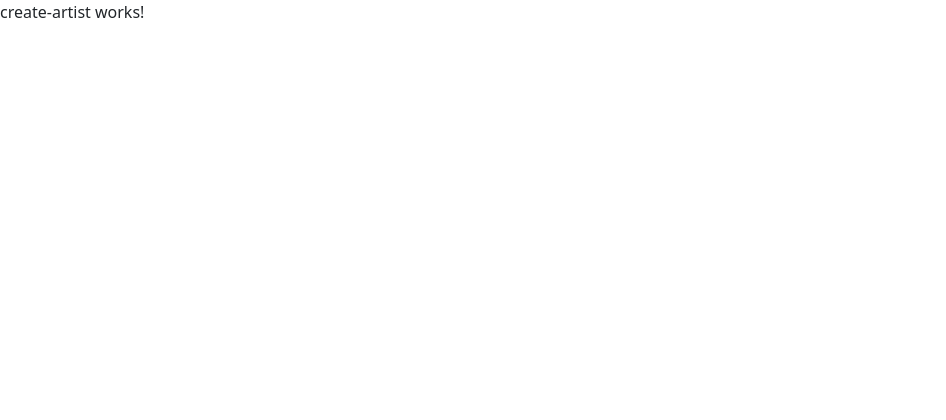
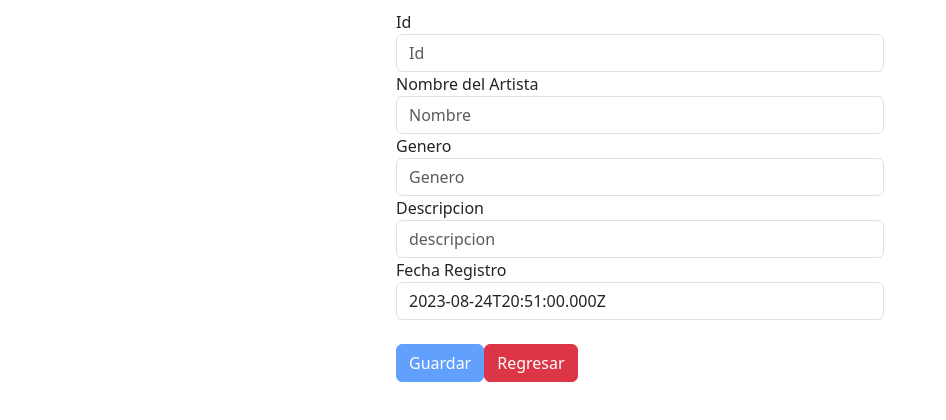
Before and after one commit to Chauxxx06/LaRockola-Frontend, an Angular app: page /artist in a window 1280 px wide. Both pictures are taken after a click on the button "Agregar Usuario". Shown: the top 420 px of the page, without its empty margins (0-946 px from the left). Built offline with nearby package versions, Linux system fonts and the light colour scheme; no server answers.

Commit message:
dev create, list and delete for Artist

```diff
--- a/src/app/artists/artists.module.ts
+++ b/src/app/artists/artists.module.ts
@@ -1,5 +1,6 @@
 import { NgModule } from '@angular/core';
 import { CommonModule } from '@angular/common';
+import { FormsModule, ReactiveFormsModule } from '@angular/forms';
 
 import { ArtistsRoutingModule } from './artists-routing.module';
 import { CreateArtistComponent } from './view/create-artist/create-artist.component';
@@ -15,7 +16,9 @@ import { EditArtistComponent } from './view/edit-artist/edit-artist.component';
   ],
   imports: [
     CommonModule,
-    ArtistsRoutingModule
+    ArtistsRoutingModule,
+    FormsModule,
+    ReactiveFormsModule,
   ]
 })
 export class ArtistsModule { }
--- a/src/app/artists/view/create-artist/create-artist.component.html
+++ b/src/app/artists/view/create-artist/create-artist.component.html
@@ -1 +1,50 @@
-<p>create-artist works!</p>
+<div class="container" style="max-width: 40%; margin-top: 10px;">
+    <form [formGroup]="formNew" (ngSubmit)="postForm(formNew.getRawValue())">
+        <div class="form-group">
+            <label for="FormControlInput2">Id</label>
+            <input type="text" class="form-control" placeholder="Id" formControlName="idArtista">
+            <div *ngIf="formNew.get('idArtista')?.invalid && formNew.get('idArtista')?.dirty" class="alert alert-danger mt-2">
+                el id es obligatorio
+            </div>
+        </div>
+
+        <div class="form-group">
+            <label for="FormControlInput3">Nombre del Artista</label>
+            <input type="text" class="form-control" placeholder="Nombre" formControlName="nombreArtista">
+            <div *ngIf="formNew.get('nombreArtista')?.invalid && formNew.get('nombreArtista')?.dirty" class="alert alert-danger mt-2">
+                el nombre es obligatorio
+            </div>
+        </div>
+
+        <div class="form-group">
+            <label for="FormControlInput4">Genero</label>
+            <input type="text" class="form-control" placeholder="Genero" formControlName="generoArtista">
+            <div *ngIf="formNew.get('generoArtista')?.invalid && formNew.get('generoArtista')?.dirty" class="alert alert-danger mt-2">
+                el genero es obligatorio
+            </div>
+        </div>
+
+        <div class="form-group row">
+            <div class="col">
+                <label for="FormControlInput5">Descripcion</label>
+                <input type="text" class="form-control" placeholder="descripcion" formControlName="descripcionArtista">
+            </div>
+        </div>
+
+        <div class="form-group">
+            <label for="FormControlInput4">Fecha Registro</label>
+            <input type="text" class="form-control" placeholder="fecha" formControlName="fechaRegistro" [ngModel]="getCurrentDate()"readonly>
+            <div *ngIf="formNew.get('fechaRegistro')?.invalid && formNew.get('fechaRegistro')?.dirty" class="alert alert-danger mt-2">
+                fecha obligatoria
+            </div>
+        </div>
+
+
+        <br>
+        <button type="submit" class="btn btn-primary" [disabled]="formNew.get('idArtista')?.invalid || formNew.get('nombreArtista')?.invalid || formNew.get('generoArtista')?.invalid || formNew.get('fechaRegistro')?.invalid">Guardar</button>
+        <button type="button" class="btn btn-danger" (click)="return()">Regresar</button>
+
+
+    </form>
+
+</div>
--- a/src/app/artists/view/create-artist/create-artist.component.ts
+++ b/src/app/artists/view/create-artist/create-artist.component.ts
@@ -1,6 +1,7 @@
 import { Component } from '@angular/core';
-import { FormControl, FormGroup, Validators } from '@angular/forms';
+import { FormBuilder, FormControl, FormGroup, Validators } from '@angular/forms';
 import { Router } from '@angular/router';
+import { Artist } from 'src/app/models/artist/Artist.interface';
 import { ArtistService } from 'src/app/services/artist.service';
 
 @Component({
@@ -10,22 +11,41 @@ import { ArtistService } from 'src/app/services/artist.service';
 })
 export class CreateArtistComponent {
 
+  // formNew = new FormGroup<any>({
+  //   idArtista: new FormControl('', Validators.required),
+  //   nombreArtista: new FormControl('', Validators.required),
+  //   generoArtista: new FormControl('', Validators.required),
+  //   descripcionArtista: new FormControl('', Validators.required),
+  //   fechaRegistro: new FormControl('', Validators.required)
+  // })
+
   constructor(
     private artistService: ArtistService,
     private router:Router,
   ) {}
 
   formNew = new FormGroup<any>({
-    id: new FormControl('', Validators.required),
-    nombre: new FormControl('', Validators.required),
-    genero: new FormControl('', Validators.required),
-    descripcion: new FormControl('', Validators.required),
-    fechaRegistro: new FormControl('', Validators.required),
-    telefono: new FormControl('', Validators.required),
-    fechanacimiento: new FormControl('', Validators.required),
-    password: new FormControl('', Validators.required),
-    estado: new FormControl('', Validators.required),
-    token: new FormControl('', Validators.required)
+    idArtista: new FormControl('', Validators.required),
+    nombreArtista: new FormControl('', Validators.required),
+    generoArtista: new FormControl('', Validators.required),
+    descripcionArtista: new FormControl('', Validators.required),
+    fechaRegistro: new FormControl('', Validators.required)
   })
 
+  public postForm(form:Artist) {
+    this.artistService.addArtist(form).subscribe(data => {
+      let response: Artist = data;
+    });
+  }
+
+public return() {
+  this.router.navigate(['artist'])
 }
+
+public getCurrentDate(): string {
+  const now: Date = new Date();
+  const utcNow: Date = new Date(Date.UTC(now.getUTCFullYear(), now.getUTCMonth(), now.getUTCDate(), now.getUTCHours(), now.getUTCMinutes()));
+  return utcNow.toISOString();
+}
+
+}
--- a/src/app/artists/view/list-artist/list-artist.component.html
+++ b/src/app/artists/view/list-artist/list-artist.component.html
@@ -1,5 +1,5 @@
 <div class="container" style="margin-top: 40px;">
-    <button type="button" class="btn btn-primary" style="float: initial; margin-bottom: 10px;" (click)="addUser()">Agregar Usuario</button>
+    <button type="button" class="btn btn-primary" style="float: initial; margin-bottom: 10px;" (click)="addArtist()">Agregar Usuario</button>
 
     <div class="card" style="margin-bottom: 10px;">
 
@@ -13,6 +13,7 @@
                 <th scope="col">Nombre</th>
                 <th scope="col">Genero</th>
                 <th scope="col">Descripcion</th>
+                <th scope="col">Fecha Actualizacion</th>
                 <th></th>
               </tr>
             </thead>
@@ -21,9 +22,10 @@
                 <th>{{artist.nombreArtista}}</th>
                 <td>{{artist.generoArtista}}</td>
                 <td>{{artist.descripcionArtista}}</td>
+                <td>{{artist.fechaRegistro}}</td>
                 <td>
-                    <button type="button" class="btn btn-primary" style="float: left" >Editar</button>
-                    <button type="button" class="btn btn-danger" style="margin-left: 10px;">Eliminar</button>
+                    <button type="button" class="btn btn-primary" style="float: left">Editar</button>
+                    <button type="button" class="btn btn-danger" style="margin-left: 10px;" (click)="deleteArtist(artist.idArtista)">Eliminar</button>
                 </td>
               </tr>
             </tbody>
--- a/src/app/artists/view/list-artist/list-artist.component.ts
+++ b/src/app/artists/view/list-artist/list-artist.component.ts
@@ -19,12 +19,17 @@ export class ListArtistComponent implements OnInit {
   ngOnInit(): void {
     this.artistService.getAllArtist().subscribe(data => {
       console.log(data);
-      this.artists = data;
-    })
+      this.artists = data
+    });
   }
 
-  public addUser() {
+  public addArtist() {
     this.router.navigate(['artist/create']);
   }
 
+  public deleteArtist(id: String) {
+    console.log(id);
+    this.artistService.deleteArtist(id).subscribe();
+  }
+
 }
--- a/src/app/services/artist.service.ts
+++ b/src/app/services/artist.service.ts
@@ -18,7 +18,13 @@ export class ArtistService {
   }
 
   public addArtist(form:Artist): Observable<Artist> {
-    let link = this.url + "create";
+    let link = this.url + "save";
     return this.http.post<Artist>(link, form);
   }
+
+  public deleteArtist(id:String): Observable<void> {
+    let link = this.url + "delete/" + id;
+    console.log(link);
+    return this.http.delete<void>(link);
+  }
 }
```
